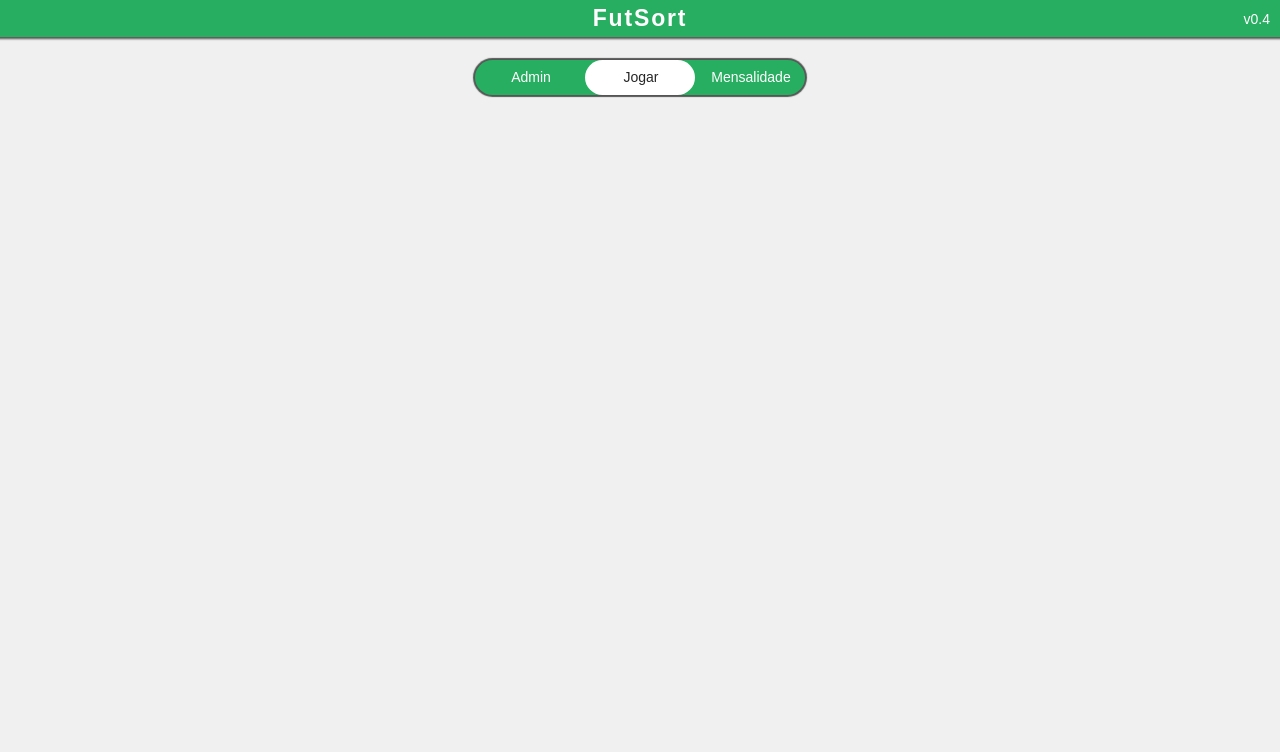
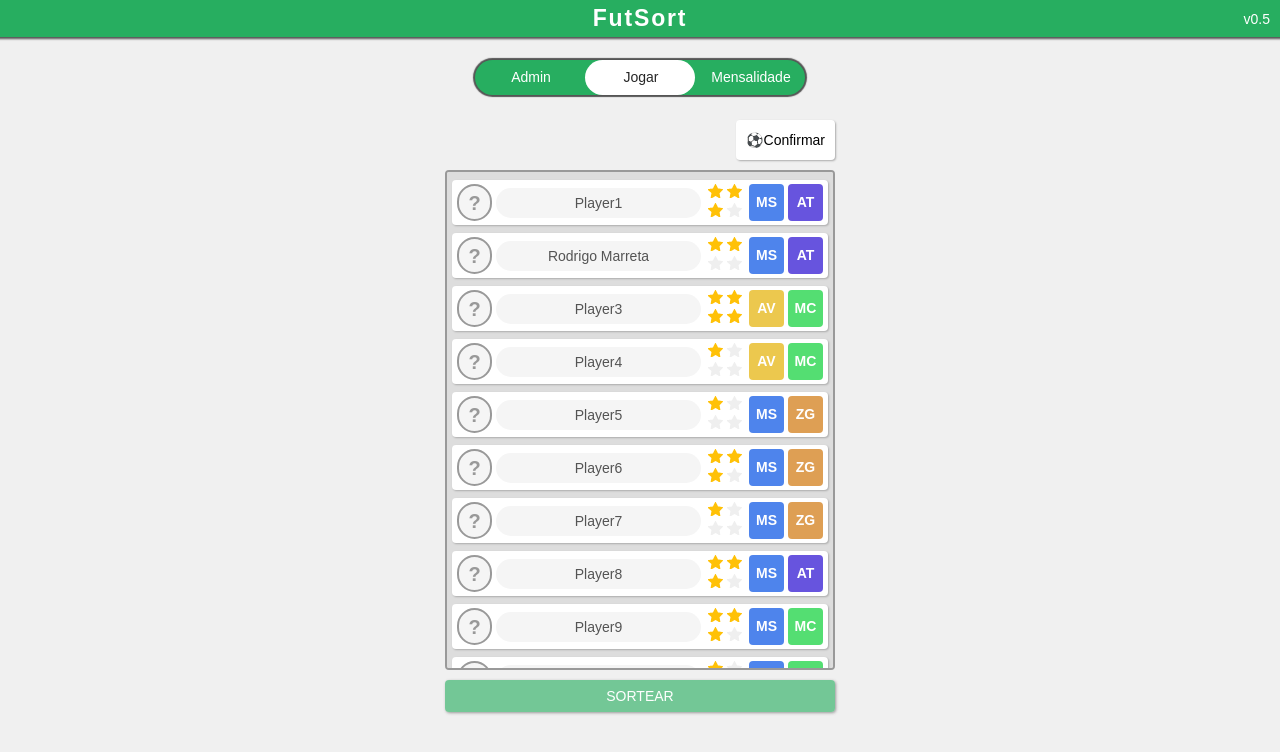
Before and after one commit to iegoribeiro/futsort, a Vue app: page /admin in a window 1280 px wide. Shown: the top 752 px of the page. Built offline with nearby package versions, Linux system fonts and the light colour scheme; a web font is replaced by a local one.

Commit message:
JogarView start

```diff
--- a/src/assets/main.css
+++ b/src/assets/main.css
@@ -12,6 +12,87 @@
   margin: 0 auto;
 }
 
+/** UTILS */
+
 .mt-10 {
   margin-top: 10px;
 }
+
+/** BASE WEBAPP MOBILE */
+
+/** Main Mobile */
+.main-mb {
+  display: flex;
+  justify-content: center;
+  margin: -5px 10px 0 10px;
+}
+
+.main-mb .container {
+  width: 100%;
+  min-width: 300px;
+  max-width: 400px;
+  padding: 0 5px;
+}
+
+/** Bloco Scroll :: Lista de jogadores */
+
+.player-list {
+  height: 500px;
+  overflow: auto;
+  padding: 0 5px;
+  background-color: #ddd;
+  border: 2px solid #999;
+  border-radius: 4px;
+}
+
+/** Listagem de Jogadores */
+
+.player {
+  display: flex;
+  height: 45px;
+  margin: 8px 0;
+  padding: 3px;
+  background: #fff;
+  border-radius: 4px;
+  box-shadow: 1px 1px 2px #ababab;
+}
+
+.player span {
+  display: flex;
+  align-items: center;
+  justify-content: center;
+  margin: 1px 2px;
+  font-weight: 900;
+}
+
+/** Mensalista & Posição & Pagamento & Confirmação */
+.p-toggle-btn {
+  min-width: 35px;
+  color: white;
+  font-weight: bold;
+  border-radius: 4px;
+  cursor: pointer;
+}
+
+/** Nome */
+.p-name {
+  width: 100%;
+  min-width: 100px;
+}
+
+.p-name input {
+  border: none;
+  background-color: #f5f5f5;
+  /* border-radius: 4px; */
+  outline: none;
+  width: inherit;
+  height: 30px;
+  border-radius: 25px;
+}
+
+
+/** Nível */
+.p-level {
+  justify-content: space-evenly !important;
+  min-width: 90px;
+}
--- a/src/components/FixedBar.vue
+++ b/src/components/FixedBar.vue
@@ -4,7 +4,7 @@
 <template>
   <nav class="fixed-bar">
     <div class="title-futsort">FutSort</div>
-    <span class="version">v0.4</span>
+    <span class="version">v0.5</span>
   </nav>
 </template>
 
--- a/src/components/StarsLevelComponent.vue
+++ b/src/components/StarsLevelComponent.vue
@@ -3,19 +3,23 @@ defineProps({
   player: {
     type: Object,
     required: true
+  },
+  width: {
+    type: String,
+    required: false
   }
 })
 
 </script>
 
 <template>
-  <svg @click="player.level=1" version="1.0" xmlns="http://www.w3.org/2000/svg" viewBox="0 0 1280.000000 1222.000000" preserveAspectRatio="xMidYMid meet">
+  <svg :width="width ? width : 20" @click="player.level=1" version="1.0" xmlns="http://www.w3.org/2000/svg" viewBox="0 0 1280.000000 1222.000000" preserveAspectRatio="xMidYMid meet">
     <g :fill="player.level>0 ? '#ffc107' : '#efefef'" transform="translate(0.000000,1222.000000) scale(0.100000,-0.100000)" stroke="none"><path d="M6273 12205 c-115 -32 -205 -96 -266 -187 -19 -29 -304 -602 -635 -1273 -330 -671 -719 -1461 -864 -1755 l-264 -535 -220 -32 c-3672 -539 -3667 -538 -3722 -557 -100 -35 -199 -123 -248 -219 -76 -148 -69 -309 18 -454 23 -37 448 -457 1450 -1430 1270 -1233 1418 -1380 1413 -1403 -2 -14 -39 -223 -80 -465 -42 -242 -111 -645 -155 -895 -43 -250 -124 -718 -180 -1040 -56 -322 -135 -778 -176 -1015 -90 -512 -92 -552 -30 -680 102 -216 358 -320 574 -233 31 13 836 432 1788 931 l1731 906 804 -420 c442 -231 1223 -640 1734 -907 512 -268 953 -495 980 -504 71 -25 205 -24 280 2 85 29 136 62 194 126 82 90 121 188 121 306 0 32 -41 292 -90 578 -138 795 -261 1506 -371 2145 -56 319 -124 716 -153 882 l-52 303 1422 1392 c965 944 1432 1408 1453 1442 43 71 62 130 68 211 16 208 -126 413 -324 468 -32 9 -379 61 -770 117 -392 55 -1034 145 -1425 200 -392 56 -868 123 -1058 150 -190 26 -419 58 -510 71 -91 12 -170 27 -177 33 -6 6 -399 799 -873 1761 -473 963 -877 1774 -898 1804 -44 65 -131 131 -210 161 -74 29 -207 36 -279 15z"/></g></svg>
-  <svg @click="player.level=2" version="1.0" xmlns="http://www.w3.org/2000/svg" viewBox="0 0 1280.000000 1222.000000" preserveAspectRatio="xMidYMid meet">
+  <svg :width="width ? width : 20" @click="player.level=2" version="1.0" xmlns="http://www.w3.org/2000/svg" viewBox="0 0 1280.000000 1222.000000" preserveAspectRatio="xMidYMid meet">
     <g :fill="player.level>1 ? '#ffc107' : '#efefef'" transform="translate(0.000000,1222.000000) scale(0.100000,-0.100000)" stroke="none"><path d="M6273 12205 c-115 -32 -205 -96 -266 -187 -19 -29 -304 -602 -635 -1273 -330 -671 -719 -1461 -864 -1755 l-264 -535 -220 -32 c-3672 -539 -3667 -538 -3722 -557 -100 -35 -199 -123 -248 -219 -76 -148 -69 -309 18 -454 23 -37 448 -457 1450 -1430 1270 -1233 1418 -1380 1413 -1403 -2 -14 -39 -223 -80 -465 -42 -242 -111 -645 -155 -895 -43 -250 -124 -718 -180 -1040 -56 -322 -135 -778 -176 -1015 -90 -512 -92 -552 -30 -680 102 -216 358 -320 574 -233 31 13 836 432 1788 931 l1731 906 804 -420 c442 -231 1223 -640 1734 -907 512 -268 953 -495 980 -504 71 -25 205 -24 280 2 85 29 136 62 194 126 82 90 121 188 121 306 0 32 -41 292 -90 578 -138 795 -261 1506 -371 2145 -56 319 -124 716 -153 882 l-52 303 1422 1392 c965 944 1432 1408 1453 1442 43 71 62 130 68 211 16 208 -126 413 -324 468 -32 9 -379 61 -770 117 -392 55 -1034 145 -1425 200 -392 56 -868 123 -1058 150 -190 26 -419 58 -510 71 -91 12 -170 27 -177 33 -6 6 -399 799 -873 1761 -473 963 -877 1774 -898 1804 -44 65 -131 131 -210 161 -74 29 -207 36 -279 15z"/></g></svg>
-  <svg @click="player.level=3" version="1.0" xmlns="http://www.w3.org/2000/svg" viewBox="0 0 1280.000000 1222.000000" preserveAspectRatio="xMidYMid meet">
+  <svg :width="width ? width : 20" @click="player.level=3" version="1.0" xmlns="http://www.w3.org/2000/svg" viewBox="0 0 1280.000000 1222.000000" preserveAspectRatio="xMidYMid meet">
     <g :fill="player.level>2 ? '#ffc107' : '#efefef'" transform="translate(0.000000,1222.000000) scale(0.100000,-0.100000)" stroke="none"><path d="M6273 12205 c-115 -32 -205 -96 -266 -187 -19 -29 -304 -602 -635 -1273 -330 -671 -719 -1461 -864 -1755 l-264 -535 -220 -32 c-3672 -539 -3667 -538 -3722 -557 -100 -35 -199 -123 -248 -219 -76 -148 -69 -309 18 -454 23 -37 448 -457 1450 -1430 1270 -1233 1418 -1380 1413 -1403 -2 -14 -39 -223 -80 -465 -42 -242 -111 -645 -155 -895 -43 -250 -124 -718 -180 -1040 -56 -322 -135 -778 -176 -1015 -90 -512 -92 -552 -30 -680 102 -216 358 -320 574 -233 31 13 836 432 1788 931 l1731 906 804 -420 c442 -231 1223 -640 1734 -907 512 -268 953 -495 980 -504 71 -25 205 -24 280 2 85 29 136 62 194 126 82 90 121 188 121 306 0 32 -41 292 -90 578 -138 795 -261 1506 -371 2145 -56 319 -124 716 -153 882 l-52 303 1422 1392 c965 944 1432 1408 1453 1442 43 71 62 130 68 211 16 208 -126 413 -324 468 -32 9 -379 61 -770 117 -392 55 -1034 145 -1425 200 -392 56 -868 123 -1058 150 -190 26 -419 58 -510 71 -91 12 -170 27 -177 33 -6 6 -399 799 -873 1761 -473 963 -877 1774 -898 1804 -44 65 -131 131 -210 161 -74 29 -207 36 -279 15z"/></g></svg>
-  <svg @click="player.level=4" version="1.0" xmlns="http://www.w3.org/2000/svg" viewBox="0 0 1280.000000 1222.000000" preserveAspectRatio="xMidYMid meet">
+  <svg :width="width ? width : 20" @click="player.level=4" version="1.0" xmlns="http://www.w3.org/2000/svg" viewBox="0 0 1280.000000 1222.000000" preserveAspectRatio="xMidYMid meet">
     <g :fill="player.level>3 ? '#ffc107' : '#efefef'" transform="translate(0.000000,1222.000000) scale(0.100000,-0.100000)" stroke="none"><path d="M6273 12205 c-115 -32 -205 -96 -266 -187 -19 -29 -304 -602 -635 -1273 -330 -671 -719 -1461 -864 -1755 l-264 -535 -220 -32 c-3672 -539 -3667 -538 -3722 -557 -100 -35 -199 -123 -248 -219 -76 -148 -69 -309 18 -454 23 -37 448 -457 1450 -1430 1270 -1233 1418 -1380 1413 -1403 -2 -14 -39 -223 -80 -465 -42 -242 -111 -645 -155 -895 -43 -250 -124 -718 -180 -1040 -56 -322 -135 -778 -176 -1015 -90 -512 -92 -552 -30 -680 102 -216 358 -320 574 -233 31 13 836 432 1788 931 l1731 906 804 -420 c442 -231 1223 -640 1734 -907 512 -268 953 -495 980 -504 71 -25 205 -24 280 2 85 29 136 62 194 126 82 90 121 188 121 306 0 32 -41 292 -90 578 -138 795 -261 1506 -371 2145 -56 319 -124 716 -153 882 l-52 303 1422 1392 c965 944 1432 1408 1453 1442 43 71 62 130 68 211 16 208 -126 413 -324 468 -32 9 -379 61 -770 117 -392 55 -1034 145 -1425 200 -392 56 -868 123 -1058 150 -190 26 -419 58 -510 71 -91 12 -170 27 -177 33 -6 6 -399 799 -873 1761 -473 963 -877 1774 -898 1804 -44 65 -131 131 -210 161 -74 29 -207 36 -279 15z"/></g></svg>
 </template>
 
@@ -23,7 +27,6 @@ defineProps({
 
 svg {
   cursor: pointer;
-  width: 20px;
 }
 
 </style>
--- a/src/views/AdminView.vue
+++ b/src/views/AdminView.vue
@@ -3,6 +3,26 @@ import { ref, reactive, onMounted } from 'vue';
 import StarsLevelComponent from '../components/StarsLevelComponent.vue'
 
 const players = reactive([]);
+
+function getPlayers() {
+  players.push(
+    {"id":1,"paid":true,"name":"Player1","monthly":true,"level":3,"position":"AT", "status":1},
+    {"id":2,"paid":true,"name":"Player2","monthly":true,"level":2,"position":"AT", "status":1},
+    {"id":3,"paid":false,"name":"Player3","monthly":false,"level":4,"position":"MC", "status":1},
+    {"id":4,"paid":true,"name":"Player4","monthly":false,"level":1,"position":"MC", "status":1},
+    {"id":5,"paid":false,"name":"Player5","monthly":true,"level":1,"position":"ZG", "status":1},
+    {"id":6,"paid":true,"name":"Player6","monthly":true,"level":3,"position":"ZG", "status":1},
+    {"id":7,"paid":false,"name":"Player7","monthly":true,"level":1,"position":"ZG", "status":-1},
+    {"id":9,"paid":true,"name":"Player8","monthly":true,"level":3,"position":"AT", "status":0},
+    {"id":10,"paid":true,"name":"Player9","monthly":true,"level":3,"position":"MC", "status":1},
+    {"id":11,"paid":true,"name":"Player10","monthly":true,"level":1,"position":"MC", "status":1},
+    {"id":12,"paid":true,"name":"Player11","monthly":true,"level":2,"position":"ZG", "status":1},
+    {"id":13,"paid":true,"name":"Player12","monthly":true,"level":3,"position":"AT", "status":1},
+    {"id":14,"paid":true,"name":"Player13","monthly":true,"level":1,"position":"ZG", "status":1},
+    {"id":15,"paid":true,"name":"Player14","monthly":true,"level":2,"position":"MC", "status":1},
+  )
+  players.sort((a, b) => b.monthly - a.monthly)
+}
 
 function addPlayer() {
   players.push({"id":0,"paid":false,"name":"","monthly":true,"level":0,"position":"MC", "status":1});
@@ -56,29 +76,13 @@ function savePlayers() {
 }
 
 onMounted(() => {
-  players.push(
-    {"id":1,"paid":true,"name":"Player1","monthly":true,"level":3,"position":"AT", "status":1},
-    {"id":2,"paid":true,"name":"Player2","monthly":true,"level":2,"position":"AT", "status":1},
-    {"id":3,"paid":false,"name":"Player3","monthly":false,"level":4,"position":"MC", "status":1},
-    {"id":4,"paid":true,"name":"Player4","monthly":false,"level":1,"position":"MC", "status":1},
-    {"id":5,"paid":false,"name":"Player5","monthly":true,"level":1,"position":"ZG", "status":1},
-    {"id":6,"paid":true,"name":"Player6","monthly":true,"level":3,"position":"ZG", "status":1},
-    {"id":7,"paid":false,"name":"Player7","monthly":true,"level":1,"position":"ZG", "status":-1},
-    {"id":9,"paid":true,"name":"Player8","monthly":true,"level":3,"position":"AT", "status":0},
-    {"id":10,"paid":true,"name":"Player9","monthly":true,"level":3,"position":"MC", "status":1},
-    {"id":11,"paid":true,"name":"Player10","monthly":true,"level":1,"position":"MC", "status":1},
-    {"id":12,"paid":true,"name":"Player11","monthly":true,"level":2,"position":"ZG", "status":1},
-    {"id":13,"paid":true,"name":"Player12","monthly":true,"level":3,"position":"AT", "status":1},
-    {"id":14,"paid":true,"name":"Player13","monthly":true,"level":1,"position":"ZG", "status":1},
-    {"id":15,"paid":true,"name":"Player14","monthly":true,"level":2,"position":"MC", "status":1},
-  )
-  players.sort((a, b) => b.monthly - a.monthly)
+  getPlayers()
 })
 
 </script>
 
 <template>
-  <main>
+  <main class="main-mb">
     <div class="container">
       <div class="actions">
         <div class="filters">
@@ -99,11 +103,11 @@ onMounted(() => {
       <div class="player-list">
         <div v-if="players.length > 0">
           <div class="player" v-for="(player, index) in players" :key="player.id">
-            <span class="p-monthly" @click="player.monthly = !player.monthly" :style="{ backgroundColor: player.monthly ? '#4E84EC' : '#ecc84e' }" >{{ player.monthly ? 'MS' : 'AV' }} </span>
+            <span class="p-toggle-btn" @click="player.monthly = !player.monthly" :style="{ backgroundColor: player.monthly ? '#4E84EC' : '#ecc84e' }" >{{ player.monthly ? 'MS' : 'AV' }} </span>
             <!-- <span class="p-paid" @click="player.paid = !player.paid" :style="{ backgroundColor: player.paid ? '#0E8B48' : '#DF3636' }">$</span> -->
             <span class="p-name"><input type="text" v-model="player.name" placeholder="Jogador" /></span>
             <span class="p-level"><StarsLevelComponent :player="player"></StarsLevelComponent></span>
-            <span class="p-position" @click="togglePosition(player)" :style="{ backgroundColor: getBgPosition(player.position) }" >{{ player.position }}</span>
+            <span class="p-toggle-btn" @click="togglePosition(player)" :style="{ backgroundColor: getBgPosition(player.position) }" >{{ player.position }}</span>
             <span class="p-remove" @click="removePlayer(index)"><img src="../assets/icons/lixeira.png" alt="lixera" width="19"></span>
           </div>
         </div>
@@ -113,29 +117,13 @@ onMounted(() => {
       <div class="save" v-if="players.length > 0">
         <button @click="savePlayers()" :disabled="players.filter(p => p.level === 0 || !p.name).length > 0">SALVAR</button>
       </div>
-
     </div>
-
 </main>
 </template>
 
 <style scoped>
 
-/** BODY */
-main {
-  display: flex;
-  justify-content: center;
-  margin: -5px 10px 0 10px;
-}
-
-.container {
-  width: 100%;
-  min-width: 300px;
-  max-width: 400px;
-  padding: 0 5px;
-}
-
-/** ADD E FILTROS */
+/** Filtros e Add Jogador */
 .actions {
   display: flex;
   justify-content: space-between;
@@ -146,6 +134,7 @@ main {
   height: 40px;
   cursor: pointer;
 }
+
 .actions button span {
   font-size: 20px;
   padding-right: 3px;
@@ -162,6 +151,15 @@ main {
   font-size: 15px;
 }
 
+.filter-selected {
+  border: 2px solid #27ae60 !important;
+}
+
+.filter-selected span {
+  color: #27ae60;
+  font-weight: 600;
+}
+
 .actions .add-player button {
   display: flex;
   justify-content: center;
@@ -174,23 +172,19 @@ main {
   padding: 0 10px;
 }
 
-.filter-selected {
-  border: 2px solid #27ae60 !important;
-}
-.filter-selected span {
-  color: #27ae60;
-  font-weight: 600;
+/** Listagem de Jogadores */
+
+/** Remover Jogador */
+.p-remove {
+  min-width: 10px;
+  font-weight: bold;
+  background: #f5f5f5;
+  padding: 0px 8px;
+  border-radius: 4px;
+  cursor: pointer;
 }
 
-.player-list {
-  height: 500px;
-  overflow: auto;
-  padding: 0 5px;
-  background-color: #ddd;
-  border: 2px solid #999;
-  border-radius: 4px;
-}
-
+/** Botão Salvar */
 .save button {
   margin-top: 10px;
   padding: 8px 0;
@@ -209,84 +203,4 @@ main {
   cursor: auto;
 }
 
-/** Listagem de Jogadores */
-
-.player {
-  display: flex;
-  height: 45px;
-  margin: 8px 0;
-  padding: 3px;
-  background: #fff;
-  border-radius: 4px;
-  box-shadow: 1px 1px 2px #ababab;
-}
-
-.player span {
-  display: flex;
-  align-items: center;
-  justify-content: center;
-  margin: 1px 2px;
-  font-weight: 900;
-}
-
-/** Mensalista */
-.p-monthly {
-  min-width: 35px;
-  color: white;
-  font-weight: bold;
-  border-radius: 4px;
-  cursor: pointer;
-}
-
-
-/** Pagamento */
-.p-paid {
-  min-width: 30px;
-  color: white;
-  font-weight: bold;
-  border-radius: 4px;
-  cursor: pointer;
-}
-
-/** Nome */
-.p-name {
-  width: 100%;
-  min-width: 100px;
-}
-
-.p-name input {
-  border: none;
-  background-color: #f5f5f5;
-  /* border-radius: 4px; */
-  outline: none;
-  width: inherit;
-  height: 30px;
-  border-radius: 25px;
-}
-
-/** Posição */
-.p-position {
-  min-width: 35px;
-  color: white;
-  font-weight: bold;
-  border-radius: 4px;
-  cursor: pointer;
-}
-
-/** Nível */
-.p-level {
-  justify-content: space-evenly !important;
-  min-width: 90px;
-}
-
-/** Remover */
-.p-remove {
-  min-width: 10px;
-  font-weight: bold;
-  background: #f5f5f5;
-  padding: 0px 8px;
-  border-radius: 4px;
-  cursor: pointer;
-}
-
 </style>
--- a/src/views/JogarView.vue
+++ b/src/views/JogarView.vue
@@ -1,11 +1,139 @@
 <script setup>
+import { reactive, onMounted, ref } from 'vue';
+import StarsLevelComponent from '../components/StarsLevelComponent.vue'
+
+const players = reactive([]);
+const confirmIconColor = ref("#999")
+
+function getPlayers() {
+  players.push(
+    {"id":1,"paid":true,"name":"Player1","monthly":true,"level":3,"position":"AT", "status":-1},
+    {"id":2,"paid":true,"name":"Rodrigo Marreta","monthly":true,"level":2,"position":"AT", "status":-1},
+    {"id":3,"paid":false,"name":"Player3","monthly":false,"level":4,"position":"MC", "status":-1},
+    {"id":4,"paid":true,"name":"Player4","monthly":false,"level":1,"position":"MC", "status":-1},
+    {"id":5,"paid":false,"name":"Player5","monthly":true,"level":1,"position":"ZG", "status":-1},
+    {"id":6,"paid":true,"name":"Player6","monthly":true,"level":3,"position":"ZG", "status":-1},
+    {"id":7,"paid":false,"name":"Player7","monthly":true,"level":1,"position":"ZG", "status":-1},
+    {"id":9,"paid":true,"name":"Player8","monthly":true,"level":3,"position":"AT", "status":-1},
+    {"id":10,"paid":true,"name":"Player9","monthly":true,"level":3,"position":"MC", "status":-1},
+    {"id":11,"paid":true,"name":"Player10","monthly":true,"level":1,"position":"MC", "status":-1},
+    {"id":12,"paid":true,"name":"Player11","monthly":true,"level":2,"position":"ZG", "status":-1},
+    {"id":13,"paid":true,"name":"Player12","monthly":true,"level":3,"position":"AT", "status":-1},
+    {"id":14,"paid":true,"name":"Player13","monthly":true,"level":1,"position":"ZG", "status":-1},
+    {"id":15,"paid":true,"name":"Player14","monthly":true,"level":2,"position":"MC", "status":-1},
+  )
+  players.sort((a, b) => b.name - a.name)
+}
+
+function getBgPosition(position) {
+  if (position == "AT") return "#6754DE"
+  if (position == "MC") return "#54DE72"
+  if (position == "ZG") return "#DE9F54"
+}
+
+onMounted(() => {
+  getPlayers()
+})
+
 </script>
 
 <template>
-  <main>
 
+  <main class="main-mb" id="jogar">
+    <div class="container">
+
+      <div class="actions">
+        <div class="confirm">
+          <button @click="confirm()"><span>⚽</span>Confirmar</button>
+        </div>
+      </div>
+
+      <div class="player-list">
+        <div v-if="players.length > 0">
+          <div class="player" v-for="(player) in players" :key="player.id">
+            <span class="p-toggle-btn p-confirm" @click="player.status = player.status==1 ? -1 : player.status+1"
+              :style="{ color: player.status >= 0 ? player.status === 1 ? '#27ae60' : '#ae2727' : '#999' }">
+              {{ player.status >= 0 ? player.status === 1 ? '✔' : '✘' : "?" }}
+            </span>
+            <span class="p-name"><input type="text" v-model="player.name" placeholder="Jogador" disabled/></span>
+            <span class="p-level"><StarsLevelComponent :player="player" :width="15"></StarsLevelComponent></span>
+            <span class="p-toggle-btn" :style="{ backgroundColor: player.monthly ? '#4E84EC' : '#ecc84e' }" >{{ player.monthly ? 'MS' : 'AV' }} </span>
+            <span class="p-toggle-btn" :style="{ backgroundColor: getBgPosition(player.position) }" >{{ player.position }}</span>
+          </div>
+        </div>
+        <div class="mt-10" v-else>Nenhum jogador cadastrado!</div>
+      </div>
+
+      <div class="ruffle" v-if="players.length > 0">
+        <button @click="raffle()" :disabled="players.filter(p => p.status === -1).length > 0">SORTEAR</button>
+      </div>
+
+    </div>
   </main>
 </template>
 
 <style scoped>
+
+/** Botão Confirmar jogar */
+.actions {
+  display: flex;
+  justify-content: end;
+  margin-bottom: 10px;
+}
+
+.actions button {
+  height: 40px;
+  cursor: pointer;
+}
+
+.actions .confirm button {
+  display: flex;
+  justify-content: center;
+  align-items: center;
+  border-radius: 4px;
+  border: none;
+  font-weight: 500;
+  background: white;
+  box-shadow: 1px 1px 2px #ababab;
+  padding: 0 10px;
+}
+
+.player-list .p-confirm {
+  background: #f5f5f5;
+  border-radius: 25px;
+  font-size: 20px;
+  border: 2px solid #999;
+  color: #27ae60;
+}
+
+#jogar .p-level {
+  min-width: 40px;
+}
+
+#jogar .p-level {
+  flex-wrap: wrap;
+  align-items: flex-start;
+}
+
+
+/** Botão Sortear */
+.ruffle button {
+  margin-top: 10px;
+  padding: 8px 0;
+  width: 100%;
+  background: #27ae60;
+  color: #fff;
+  font-weight: 500;
+  border: none;
+  border-radius: 4px;
+  cursor: pointer;
+  box-shadow: 1px 1px 3px #999;
+}
+
+.ruffle button[disabled] {
+  background-color: #27ae609e;
+  cursor: auto;
+}
+
+
 </style>
```
